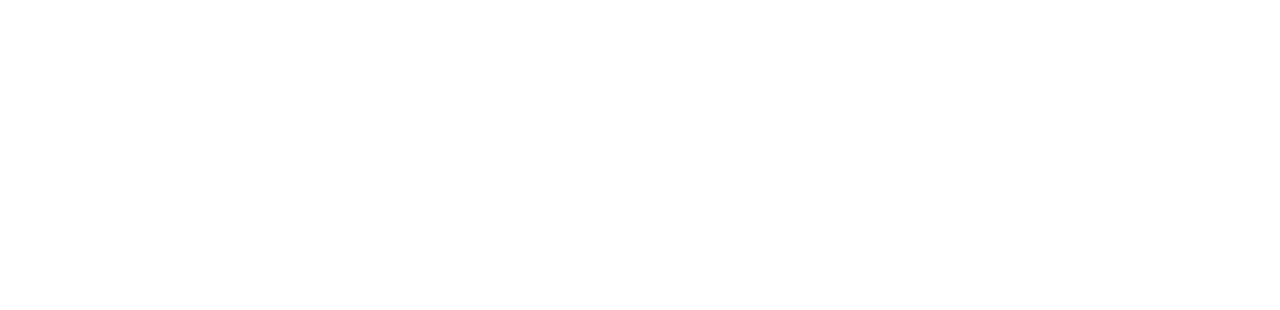
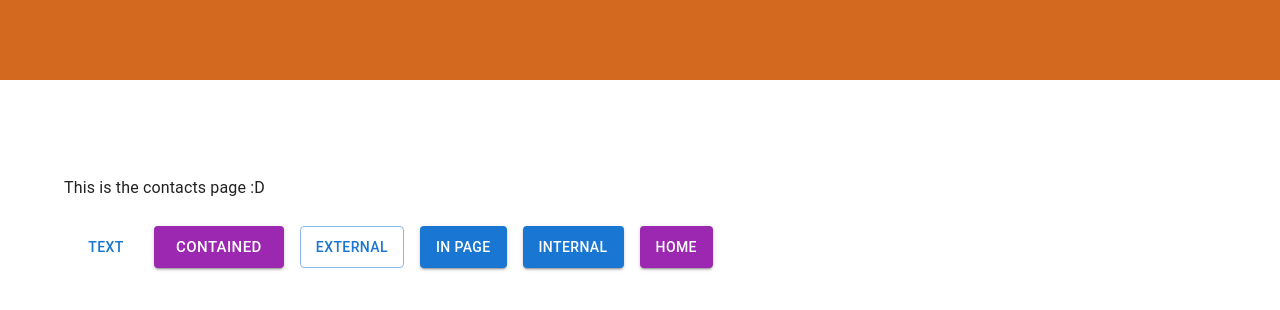
Before and after one commit to Ted2121/react-molecules, a React (Vite) app in the folder react-molecules/: page /test-contacts in a window 1280 px wide. Before the commit this address had no page. Shown: the top 310 px of the page. Built offline with nearby package versions, Linux system fonts and the light colour scheme.

Commit message:
Added internal and inpage button link examples, added routing

```diff
--- a/react-molecules/src/App.jsx
+++ b/react-molecules/src/App.jsx
@@ -1,22 +1,30 @@
+import "./examples/appbar/appbar-styling-with-class.example.css";
 import { Box, CssBaseline } from "@mui/material";
 import TestPage from "./examples/appbar/text-page.example";
 import ElevatedAppBar from "./navigation-bars/appbar/elevated-appbar/elevated-appbar.component";
 import PinnedBoxExample from "./examples/appbar/pinned-box.example";
 import { getElevatedAppBarStyles } from "./examples/appbar/appbar-stylesheet.example";
-import "./examples/appbar/appbar-styling-with-class.example.css";
-import Buttons from "./examples/button/buttons.example";
-import { Router } from "react-router-dom";
+import { Route, Routes } from "react-router-dom";
+import TestContactsPage from "./examples/button/test-contacts-page.example";
+import RouteLayout from "./routing/route-layout";
 
 function App() {
   return (
     <>
       <CssBaseline />
       <ElevatedAppBar pinned={<PinnedBoxExample />} styles={getElevatedAppBarStyles()} />
-      <Buttons ></Buttons>
-      <TestPage />
+      <Routes>
+        <Route path='/' element={<RouteLayout />}>
+          {/* public routes */}
+          <Route path='/' element={<TestPage />} />
+          <Route path='test-contacts' element={<TestContactsPage />} />
+          {/* private routes */}
+          {/* <Route element={<RequireAuth />}>
+          </Route> */}
+        </Route>
+      </Routes>
     </>
   )
 }
 
-
 export default App
--- a/react-molecules/src/button/hooks/use-handle-anchor-click.hook.ts
+++ b/react-molecules/src/button/hooks/use-handle-anchor-click.hook.ts
@@ -19,6 +19,12 @@ export const useHandleAnchorClick = (navigate: NavigateFunction, href: string, t
             // External link - with changed default from _self to _blank
             const finalTarget = target || '_blank';
             window.open(finalHref, finalTarget, options);
+        } else if (href.startsWith('#')) {
+            // Handle in-page navigation for IDs
+            const element = document.getElementById(href.slice(1));
+            if (element) {
+                element.scrollIntoView({ behavior: 'smooth' });
+            }
         } else {
             // Internal route (using react-router-dom)
             navigate(finalHref);
--- a/react-molecules/src/examples/appbar/text-page.example.tsx
+++ b/react-molecules/src/examples/appbar/text-page.example.tsx
@@ -1,12 +1,14 @@
 import * as React from 'react';
 import Box from '@mui/material/Box';
 import Container from '@mui/material/Container';
+import Buttons from '../button/buttons.example';
 
 
 export default function TestPage() {
   return (
     <>
-     <Container>
+      <Container>
+        <Buttons></Buttons>
         <Box sx={{ my: 2 }}>
           {[...new Array(28)]
             .map(
@@ -17,6 +19,13 @@ Praesent commodo cursus magna, vel scelerisque nisl consectetur et.`,
             )
             .join('\n')}
         </Box>
+        <Box id='test' sx={{
+          width: '100%',
+          padding: '16px',
+          backgroundColor: 'yellow'
+        }}>
+          Id navigation test
+        </Box>
       </Container>
     </>
   );
--- a/react-molecules/src/examples/button/button-resolver.example.ts
+++ b/react-molecules/src/examples/button/button-resolver.example.ts
@@ -19,3 +19,21 @@ export function getContainedLargeButton(labelText: string, tooltipText?: string,
         sizeVariant: 'large',
     }
 }
+
+export function getInternalLinkButton(labelText: string, tooltipText?: string, id?: string): ButtonProps {
+    return {
+        labelText: labelText,
+        id: id,
+        variant: 'contained',
+        href: '/test-contacts'
+    }
+}
+
+export function getInPageLinkButton(labelText: string, tooltipText?: string, id?: string): ButtonProps {
+    return {
+        labelText: labelText,
+        id: id,
+        variant: 'contained',
+        href: '#test'
+    }
+}
--- a/react-molecules/src/examples/button/buttons.example.tsx
+++ b/react-molecules/src/examples/button/buttons.example.tsx
@@ -1,18 +1,26 @@
 import * as React from 'react';
 import { Box } from '@mui/material';
 import ButtonComponent from '../../button/button.component';
-import { getContainedLargeButton, getTextButton } from './button-resolver.example';
+import { getContainedLargeButton, getInPageLinkButton, getInternalLinkButton, getTextButton } from './button-resolver.example';
 import ButtonProps from '../../button/types/button-props.model';
 
 export default function Buttons() {
 
     const textButtonProps = getTextButton('Text');
-    const containedButtonProps = getContainedLargeButton('Contained');
+    const containedButtonProps = getContainedLargeButton('contained');
     // showcasing creating the button config locally
     const externalLinkButton : ButtonProps = {
         labelText: 'external',
         variant: 'outlined',
         href: 'https://github.com',
+    }
+    const inPageLinkButton = getInPageLinkButton('in page');
+    const internalLinkButton = getInternalLinkButton('internal');
+    const homeButton : ButtonProps = {
+        labelText: 'home',
+        variant: 'contained',
+        colorVariant: 'secondary',
+        href: '/',
     }
 
     return (
@@ -20,6 +28,9 @@ export default function Buttons() {
             <ButtonComponent {...textButtonProps} />
             <ButtonComponent {...containedButtonProps} />
             <ButtonComponent {...externalLinkButton} />
+            <ButtonComponent {...inPageLinkButton} />
+            <ButtonComponent {...internalLinkButton} />
+            <ButtonComponent {...homeButton} />
         </Box>
     )
 }
--- /dev/null
+++ b/react-molecules/src/examples/button/test-contacts-page.example.tsx
@@ -0,0 +1,18 @@
+import * as React from 'react';
+import Box from '@mui/material/Box';
+import Container from '@mui/material/Container';
+import Buttons from './buttons.example';
+
+
+export default function TestContactsPage() {
+    return (
+        <>
+            <Container>
+                <Box sx={{ my: 2 }}>
+                    This is the contacts page :D
+                </Box>
+                <Buttons></Buttons>
+            </Container>
+        </>
+    );
+}
--- a/react-molecules/src/main.jsx
+++ b/react-molecules/src/main.jsx
@@ -3,12 +3,11 @@ import { createRoot } from 'react-dom/client'
 import App from './App.jsx'
 import { BrowserRouter, Route, Routes } from 'react-router-dom'
 
-
 createRoot(document.getElementById('root')).render(
   <StrictMode>
     <BrowserRouter>
       <Routes>
-        <Route path='/' element={<App />} />
+        <Route path='/*' element={<App />} />
       </Routes>
     </BrowserRouter>
   </StrictMode>,
--- /dev/null
+++ b/react-molecules/src/routing/route-layout.tsx
@@ -0,0 +1,10 @@
+import * as React from 'react';
+import { Outlet } from 'react-router-dom';
+
+function RouteLayout() {
+    return (
+        <Outlet />
+    )
+}
+
+export default RouteLayout;
```
